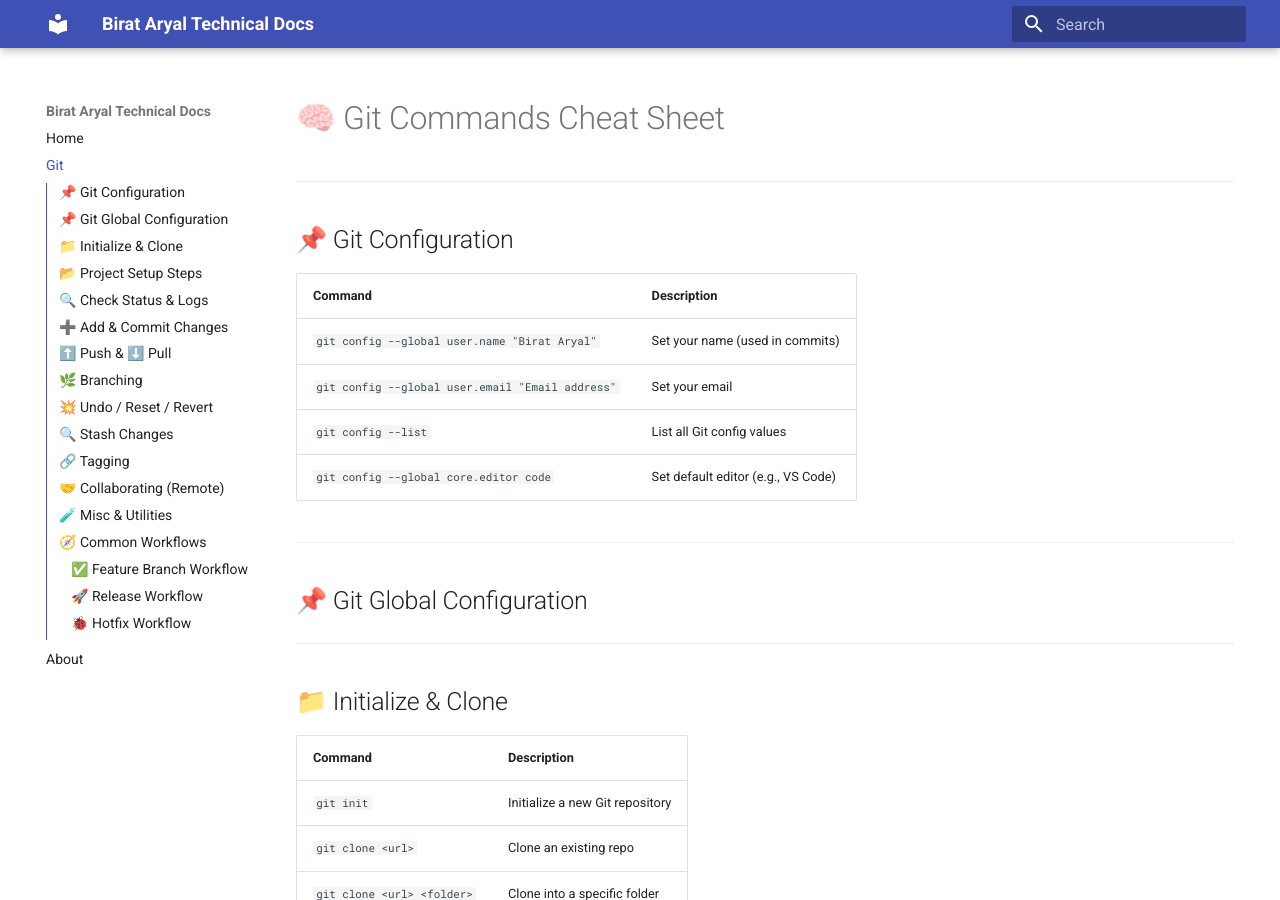
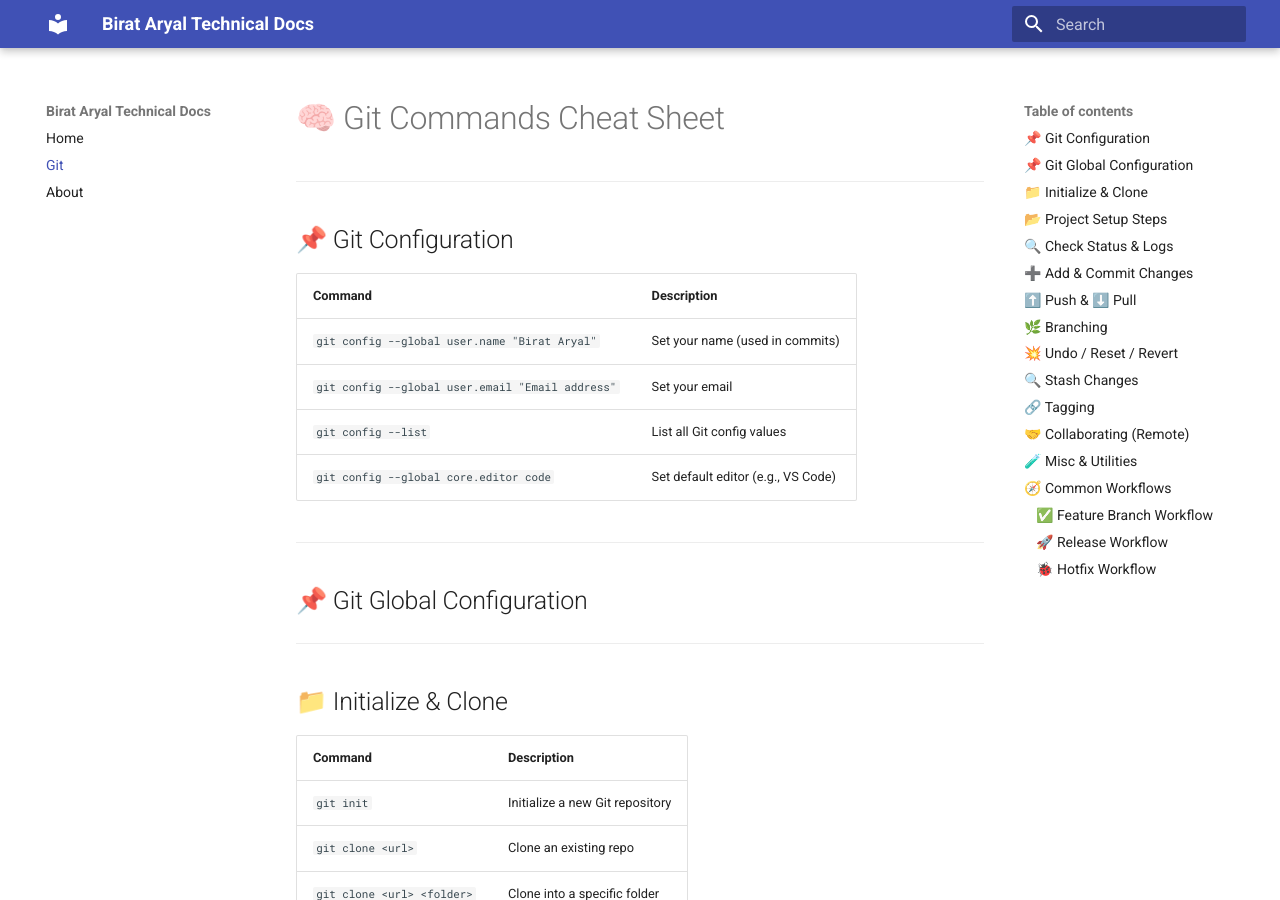
Before and after one commit to BiratAryal/BiratAryal.github.io, an MkDocs documentation site: the page built from docs/Git.md, in a window 1280 px wide and 900 px high. Built offline with MkDocs 1.6.1 and Material for MkDocs 9.7.7, drawn with Linux system fonts in a browser that asks for light colours.

Commit message:
vault backup: 2025-06-14 22:51:27

```diff
--- a/mkdocs.yml
+++ b/mkdocs.yml
@@ -10,8 +10,16 @@
     - navigation.expand
     - navigation.path
     - navigation.top
-    - toc.integrate
+    - navigation.indexes
+    - navigation.prune
+    # - toc.integrate
     - toc.follow
+    - search.suggest
+    - search.highlight
+    - search.share
+
+plugins:
+  - search
 
 nav:
   - Home: index.md
```
